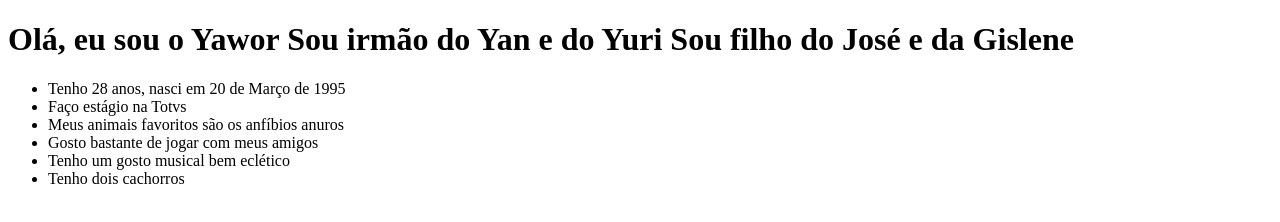
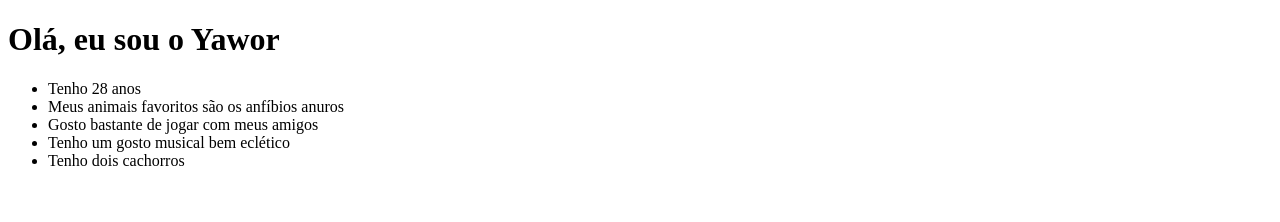
Before and after one commit to YaworPetermann/myPage, a plain HTML site: page index.html in a window 1280 px wide. Drawn offline with Linux system fonts and the light colour scheme.

Commit message:
Atualizando a página principal

```diff
--- a/index.html
+++ b/index.html
@@ -6,14 +6,10 @@
     <title>Minha página</title>
 </head>
 <body>
-    <h1>Olá, eu sou o Yawor
-        Sou irmão do Yan e do Yuri
-        Sou filho do José e da Gislene
-    </h1>
+    <h1>Olá, eu sou o Yawor</h1>
 
     <ul>
-        <li>Tenho 28 anos, nasci em 20 de Março de 1995</li>
-        <li>Faço estágio na Totvs</li>
+        <li>Tenho 28 anos</li>
         <li>Meus animais favoritos são os anfíbios anuros</li>
         <li>Gosto bastante de jogar com meus amigos</li>
         <li>Tenho um gosto musical bem eclético</li>
```
